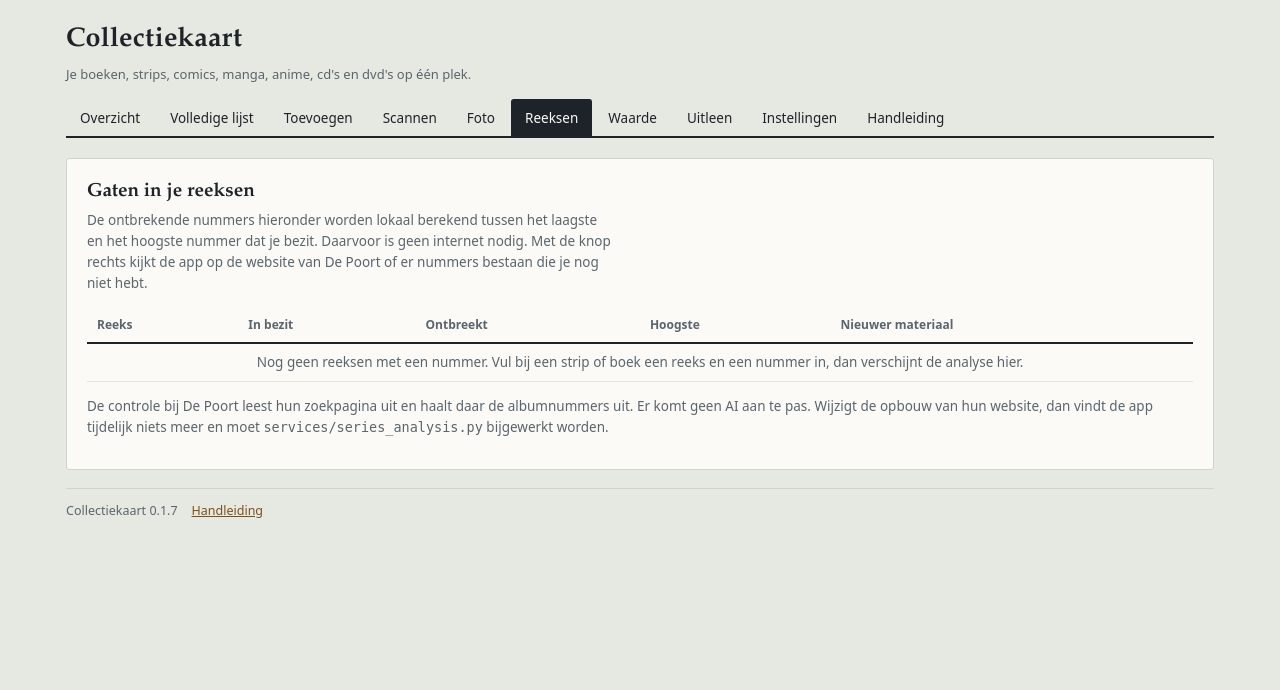
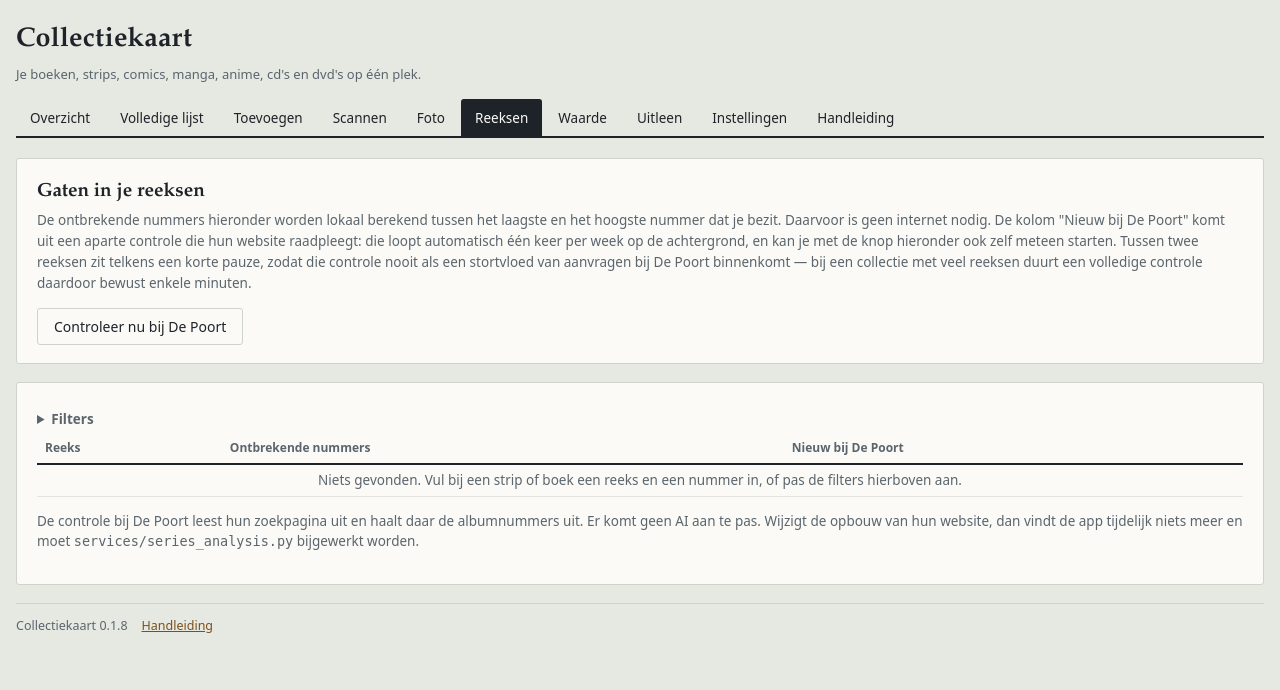
Before and after one commit to Thedevilinperson/media-organiser, a Flask app: page /analyse/reeksen in a window 1280 px wide. Shown: the top 690 px of the page. Run offline with Flask 3, Linux system fonts and the light colour scheme.

Commit message:
reeksanalyse en view

```diff
--- a/collectiekaart/app.py
+++ b/collectiekaart/app.py
@@ -17,7 +17,7 @@
 from extensions import db
 from middleware import IngressMiddleware
 from security import register_security
-from services.jobs import check_overdue_loans_job
+from services.jobs import check_overdue_loans_job, run_series_check
 from version import __version__
 from views import register_blueprints
 
@@ -63,6 +63,10 @@
 
     with app.app_context():
         from models import ensure_schema, seed_defaults  # bewust laat geïmporteerd
+        # Registreert de tabel voor de reeksencontrole bij db.create_all().
+        # Los model in models_series.py, zodat models.py zelf niet gewijzigd
+        # hoeft te worden voor deze ene extra tabel.
+        import models_series  # noqa: F401
         db.create_all()
         ensure_schema()
         seed_defaults()
@@ -128,8 +132,9 @@
 
 def start_scheduler(app):
     """
-    Dagelijkse controle op te lang uitgeleende media. Draait niet in het
-    herlaadproces van de ontwikkelserver, anders zou de taak dubbel lopen.
+    Dagelijkse controle op te lang uitgeleende media, en de wekelijkse
+    controle bij De Poort op nieuwe nummers per reeks. Draait niet in het
+    herlaadproces van de ontwikkelserver, anders zouden de taken dubbel lopen.
     """
     if os.environ.get("WERKZEUG_RUN_MAIN") == "true" and app.debug:
         return None
@@ -140,6 +145,14 @@
         hours=24,
         args=[app],
         id="overdue_check",
+        replace_existing=True,
+    )
+    scheduler.add_job(
+        run_series_check,
+        "interval",
+        weeks=1,
+        args=[app],
+        id="series_check",
         replace_existing=True,
     )
     scheduler.start()
--- a/collectiekaart/config.yaml
+++ b/collectiekaart/config.yaml
@@ -1,5 +1,5 @@
 name: "Collectiekaart"
-version: "0.1.7"
+version: "0.1.8"
 slug: "collectiekaart"
 description: "Beheer je boeken, strips, comics, manga, anime, cd's en dvd's"
 url: "https://github.com/jouw-gebruikersnaam/collectiekaart"
--- /dev/null
+++ b/collectiekaart/static/css/layout-wide.css
@@ -0,0 +1,38 @@
+/*
+  Extra opmaak voor pagina's met een grote tabel: Overzicht, Volledige lijst,
+  Waarde, Uitleen en Reeksen. Bewust een los bestand in plaats van een
+  wijziging in style.css zelf: zo kan dit nooit per ongeluk iets in de rest
+  van de opmaak raken, en is meteen duidelijk welke regels hiervoor bijkwamen.
+
+  Wordt na style.css geladen, zodat de kleinere tabelpadding hieronder wint
+  bij gelijke specificiteit. .app-shell.wide en .intro binnen .wide winnen
+  sowieso, ongeacht laadvolgorde, omdat ze een hogere specificiteit hebben
+  dan de regels die ze overschrijven.
+*/
+
+.app-shell.wide {
+  max-width: 1800px;
+}
+
+/* Op de reeksenpagina moet de inleidende tekst de volle breedte gebruiken in
+   plaats van de leesbreedte van 68ch die .intro elders bewust aanhoudt. */
+.app-shell.wide .intro {
+  max-width: none;
+}
+
+/* Minder witruimte tussen de rijen: duidelijk zichtbaar bij een tabel met
+   honderden rijen zoals de Volledige lijst. Enkel vanaf 701px: onder die
+   breedte wordt elke rij in style.css al een kaartje met een eigen, bewust
+   krappe padding — zonder deze grens zou deze regel die kaartjes ongewild
+   opnieuw aanpassen, want dit bestand laadt na style.css en wint dus op
+   gelijke specificiteit, media query of niet. */
+@media (min-width: 701px) {
+  table.data-table th,
+  table.data-table td {
+    padding: 5px 8px;
+  }
+
+  table.data-table.compact td {
+    padding: 4px 8px;
+  }
+}
--- a/collectiekaart/static/js/series.js
+++ b/collectiekaart/static/js/series.js
@@ -1,46 +1,35 @@
-/* Controle op nieuwere nummers bij De Poort. */
+/*
+  Eén knop die de controle bij De Poort voor alle reeksen tegelijk start. De
+  server doet het echte werk op de achtergrond (met een pauze tussen elke
+  reeks, zie services/jobs.py), dus dit script wacht niet op een resultaat -
+  het meldt enkel dat de controle gestart is en dat de pagina straks
+  ververst kan worden om de uitkomst te zien.
+*/
 (function () {
   "use strict";
 
-  var url = document.currentScript.dataset.url;
+  var button = document.getElementById("check-all-btn");
+  if (!button) { return; }
 
-  document.querySelectorAll(".check-new-btn").forEach(function (button) {
+  var status = document.getElementById("check-all-status");
+
   button.addEventListener("click", function () {
-      var target = document.getElementById(button.dataset.target);
-      target.textContent = "Bezig met opzoeken…";
     button.disabled = true;
+    status.textContent = "Bezig gestart…";
 
-      var body = new FormData();
-      body.append("series", button.dataset.series);
-      (button.dataset.owned || "").split(",").filter(Boolean).forEach(function (number) {
-        body.append("owned", number);
-      });
-
-      fetch(url, {
-        method: "POST",
-        body: body,
-        headers: { "X-CSRF-Token": window.Collectiekaart.csrf() },
-      })
-        .then(function (response) { return response.json(); })
+    window.Collectiekaart.post(button.dataset.url)
       .then(function (data) {
+        if (data.ok) {
+          status.textContent = "Controle gestart. Dit kan enkele minuten duren; ververs de " +
+            "pagina straks om de resultaten te zien.";
+        } else {
+          status.textContent = data.error || "Kon de controle niet starten.";
           button.disabled = false;
-          if (!data.ok) {
-            target.textContent = "Lukte niet: " + data.error;
-            target.className = "overdue";
-            return;
         }
-          if (data.note) { target.textContent = data.note; return; }
-          if (!data.new_numbers.length) {
-            target.textContent = "Niets nieuws gevonden.";
-            return;
-          }
-          target.textContent = "Mogelijk nieuw: " + data.new_numbers.join(", ");
-          target.className = "overdue";
       })
       .catch(function () {
+        status.textContent = "Kon de controle niet starten.";
         button.disabled = false;
-          target.textContent = "Opzoeken lukte niet.";
-        });
       });
   });
 })();
--- a/collectiekaart/templates/base.html
+++ b/collectiekaart/templates/base.html
@@ -6,10 +6,11 @@
   <meta name="csrf-token" content="{{ csrf_token() }}">
   <title>{% block title %}Collectiekaart{% endblock %}</title>
   <link rel="stylesheet" href="{{ asset('css/style.css') }}">
+  <link rel="stylesheet" href="{{ asset('css/layout-wide.css') }}">
 </head>
 <body>
   <a class="skip-link" href="#inhoud">Naar de inhoud</a>
-  <div class="app-shell">
+  <div class="app-shell {% block shell_class %}{% endblock %}">
     <header class="app-header">
       <h1 class="app-title">Collectiekaart</h1>
       <p class="app-tagline">Je boeken, strips, comics, manga, anime, cd's en dvd's op één plek.</p>
--- a/collectiekaart/templates/full_list.html
+++ b/collectiekaart/templates/full_list.html
@@ -1,5 +1,6 @@
 {% extends "base.html" %}
 {% block title %}Volledige lijst — Collectiekaart{% endblock %}
+{% block shell_class %}wide{% endblock %}
 {% block content %}
 
 <div class="totals-row">
--- a/collectiekaart/templates/index.html
+++ b/collectiekaart/templates/index.html
@@ -1,5 +1,6 @@
 {% extends "base.html" %}
 {% block title %}Overzicht — Collectiekaart{% endblock %}
+{% block shell_class %}wide{% endblock %}
 {% block content %}
 
 <div class="totals-row">
--- a/collectiekaart/templates/lending.html
+++ b/collectiekaart/templates/lending.html
@@ -1,5 +1,6 @@
 {% extends "base.html" %}
 {% block title %}Uitleen — Collectiekaart{% endblock %}
+{% block shell_class %}wide{% endblock %}
 {% block content %}
 
 <div class="panel">
--- a/collectiekaart/templates/series_analysis.html
+++ b/collectiekaart/templates/series_analysis.html
@@ -1,44 +1,114 @@
 {% extends "base.html" %}
 {% block title %}Reeksen — Collectiekaart{% endblock %}
+{% block shell_class %}wide{% endblock %}
 {% block content %}
 <div class="panel">
   <h2>Gaten in je reeksen</h2>
-  <p class="muted intro">
+  <p class="muted">
     De ontbrekende nummers hieronder worden lokaal berekend tussen het laagste en het hoogste
-    nummer dat je bezit. Daarvoor is geen internet nodig. Met de knop rechts kijkt de app op de
-    website van De Poort of er nummers bestaan die je nog niet hebt.
+    nummer dat je bezit. Daarvoor is geen internet nodig. De kolom "Nieuw bij De Poort" komt uit
+    een aparte controle die hun website raadpleegt: die loopt automatisch één keer per week op de
+    achtergrond, en kan je met de knop hieronder ook zelf meteen starten. Tussen twee reeksen zit
+    telkens een korte pauze, zodat die controle nooit als een stortvloed van aanvragen bij De
+    Poort binnenkomt — bij een collectie met veel reeksen duurt een volledige controle daardoor
+    bewust enkele minuten.
   </p>
+
+  <div class="form-actions" style="margin-top:0;">
+    <button type="button" class="btn btn-outline" id="check-all-btn"
+            data-url="{{ url_for('analysis.series_check_all') }}"
+            {% if check_running %}disabled{% endif %}>Controleer nu bij De Poort</button>
+    <span id="check-all-status" class="muted" aria-live="polite">
+      {% if check_running %}Er loopt al een controle op de achtergrond.{% endif %}
+    </span>
+  </div>
+</div>
+
+<div class="panel">
+  <form method="get" action="{{ url_for('analysis.series') }}">
+    <details class="filter-block" {% if filters.type or filters.owner or filters.series or filters.author %}open{% endif %}>
+      <summary>Filters</summary>
+      <div class="filter-bar">
+        <div>
+          <label for="f-type">Type</label>
+          <select name="type" id="f-type" data-autosubmit>
+            <option value="">Alle types</option>
+            {% for code, label in type_options %}
+              <option value="{{ code }}" {{ 'selected' if filters.type == code }}>{{ label }}</option>
+            {% endfor %}
+          </select>
+        </div>
+        <div>
+          <label for="f-owner">Eigenaar</label>
+          <select name="owner" id="f-owner" data-autosubmit>
+            <option value="">Alle eigenaars</option>
+            {% for name in owner_options %}
+              <option value="{{ name }}" {{ 'selected' if filters.owner == name }}>{{ name }}</option>
+            {% endfor %}
+          </select>
+        </div>
+        <div>
+          <label for="f-series">Reeks</label>
+          <select name="series" id="f-series" data-autosubmit>
+            <option value="">Alle reeksen</option>
+            {% for name in series_options %}
+              <option value="{{ name }}" {{ 'selected' if filters.series == name }}>{{ name }}</option>
+            {% endfor %}
+          </select>
+        </div>
+        <div>
+          <label for="f-author">Auteur</label>
+          <select name="author" id="f-author" data-autosubmit>
+            <option value="">Alle auteurs</option>
+            {% for name in author_options %}
+              <option value="{{ name }}" {{ 'selected' if filters.author == name }}>{{ name }}</option>
+            {% endfor %}
+          </select>
+        </div>
+      </div>
+      {% if filters.type or filters.owner or filters.series or filters.author %}
+        <p class="muted"><a href="{{ url_for('analysis.series') }}">Filters wissen</a></p>
+      {% endif %}
+      <noscript><div class="form-actions"><button type="submit">Filters toepassen</button></div></noscript>
+    </details>
+  </form>
 
   <div class="table-wrap">
     <table class="data-table">
       <thead>
-        <tr><th>Reeks</th><th>In bezit</th><th>Ontbreekt</th><th>Hoogste</th><th>Nieuwer materiaal</th></tr>
+        <tr><th>Reeks</th><th>Ontbrekende nummers</th><th>Nieuw bij De Poort</th></tr>
       </thead>
       <tbody>
         {% for row in analysis %}
         <tr>
           <td data-label="Reeks"><strong>{{ row.series }}</strong></td>
-          <td data-label="In bezit" class="mono">{{ row.owned | join(', ') }}</td>
-          <td data-label="Ontbreekt">
+          <td data-label="Ontbrekende nummers">
             {% if row.missing %}
               <span class="overdue mono">{{ row.missing | join(', ') }}</span>
             {% else %}
               <span class="ok-text">volledig</span>
             {% endif %}
           </td>
-          <td data-label="Hoogste" class="mono">{{ row.highest_owned }}</td>
-          <td data-label="Nieuwer">
-            <button class="btn btn-outline btn-small check-new-btn"
-                    data-series="{{ row.series }}"
-                    data-owned="{{ row.owned | join(',') }}"
-                    data-target="check-{{ loop.index }}">Kijk bij De Poort</button>
-            <div id="check-{{ loop.index }}" class="muted" aria-live="polite"></div>
+          <td data-label="Nieuw bij De Poort">
+            {% set check = row.check %}
+            {% if not check %}
+              <span class="muted">nog niet gecontroleerd</span>
+            {% elif not check.ok %}
+              <span class="overdue">{{ check.message or 'lukte niet' }}</span>
+            {% elif check.new_numbers %}
+              <span class="overdue mono">{{ check.new_numbers | join(', ') }}</span>
+            {% else %}
+              <span class="ok-text">niets nieuws</span>
+            {% endif %}
+            {% if check and check.checked_at %}
+              <div class="muted" style="font-size:11.5px;">op {{ check.checked_at.strftime('%d-%m-%Y %H:%M') }}</div>
+            {% endif %}
           </td>
         </tr>
         {% else %}
-        <tr><td colspan="5" class="empty">
-          Nog geen reeksen met een nummer. Vul bij een strip of boek een reeks en een nummer in,
-          dan verschijnt de analyse hier.
+        <tr><td colspan="3" class="empty">
+          Niets gevonden. Vul bij een strip of boek een reeks en een nummer in, of pas de filters
+          hierboven aan.
         </td></tr>
         {% endfor %}
       </tbody>
@@ -55,6 +125,5 @@
 
 {% block scripts %}
 <script src="{{ asset('js/app.js') }}"></script>
-<script src="{{ asset('js/series.js') }}"
-        data-url="{{ url_for('analysis.series_check_new') }}"></script>
+<script src="{{ asset('js/series.js') }}"></script>
 {% endblock %}
--- a/collectiekaart/templates/value.html
+++ b/collectiekaart/templates/value.html
@@ -1,5 +1,6 @@
 {% extends "base.html" %}
 {% block title %}Waarde — Collectiekaart{% endblock %}
+{% block shell_class %}wide{% endblock %}
 {% block content %}
 <div class="panel">
   <h2>Waarde per type</h2>
--- a/collectiekaart/version.py
+++ b/collectiekaart/version.py
@@ -1 +1 @@
-__version__ = "0.1.7"
+__version__ = "0.1.8"
--- a/collectiekaart/views/analysis.py
+++ b/collectiekaart/views/analysis.py
@@ -1,12 +1,15 @@
 """Reeksanalyse en waardebepaling van de collectie."""
-from flask import Blueprint, jsonify, render_template, request
+import threading
+
+from flask import Blueprint, current_app, jsonify, render_template, request
 from sqlalchemy.orm import joinedload
 
 from extensions import db
-from models import Media, MediaType
-from flask import flash, redirect, url_for
+from models import Media, MediaType, get_setting
+from models_series import SeriesCheck
 from security import clean_text, safe_float
-from services.series_analysis import check_new_releases, missing_numbers_per_series
+from services.jobs import run_series_check
+from services.series_analysis import missing_numbers_per_series
 from services.value_estimation import estimate_value_lastdodo, search_url
 
 analysis_bp = Blueprint("analysis", __name__, url_prefix="/analyse")
@@ -17,21 +20,88 @@
 
 @analysis_bp.route("/reeksen")
 def series():
-    items = (
+    filters = {
+        "type": request.args.get("type", "").strip(),
+        "owner": request.args.get("owner", "").strip(),
+        "series": request.args.get("series", "").strip(),
+        "author": request.args.get("author", "").strip(),
+    }
+
+    all_items = (
         db.session.query(Media)
+        .options(joinedload(Media.media_type), joinedload(Media.owner))
         .join(MediaType)
         .filter(MediaType.field_profile.in_(SERIES_PROFILES))
         .filter(Media.series.isnot(None), Media.series_number.isnot(None))
         .all()
     )
-    return render_template("series_analysis.html", analysis=missing_numbers_per_series(items))
+
+    def matches(m, ignore=None):
+        if filters["type"] and ignore != "type":
+            if not m.media_type or m.media_type.code != filters["type"]:
+                return False
+        if filters["owner"] and ignore != "owner":
+            if not m.owner or m.owner.name != filters["owner"]:
+                return False
+        if filters["series"] and ignore != "series" and m.series != filters["series"]:
+            return False
+        if filters["author"] and ignore != "author" and (m.author or "") != filters["author"]:
+            return False
+        return True
+
+    # Cascaderende keuzelijsten: elke lijst toont enkel wat nog mogelijk is
+    # gegeven de andere filters, net als bij de volledige lijst.
+    def options(ignore, extract):
+        values = set()
+        for m in all_items:
+            if matches(m, ignore=ignore):
+                v = extract(m)
+                if v:
+                    values.add(v)
+        return values
+
+    type_options = sorted(
+        options("type", lambda m: (m.media_type.code, m.media_type.label) if m.media_type else None),
+        key=lambda pair: pair[1].lower(),
+    )
+    owner_options = sorted(options("owner", lambda m: m.owner.name if m.owner else None), key=str.lower)
+    series_options = sorted(options("series", lambda m: m.series), key=str.lower)
+    author_options = sorted(options("author", lambda m: m.author), key=str.lower)
+
+    filtered_items = [m for m in all_items if matches(m)]
+    analysis = missing_numbers_per_series(filtered_items)
+
+    checks = {c.series: c for c in db.session.query(SeriesCheck).all()}
+    for row in analysis:
+        row["check"] = checks.get(row["series"])
+
+    return render_template(
+        "series_analysis.html",
+        analysis=analysis,
+        filters=filters,
+        type_options=type_options,
+        owner_options=owner_options,
+        series_options=series_options,
+        author_options=author_options,
+        check_running=get_setting("series_check_running") == "1",
+    )
 
 
-@analysis_bp.route("/reeksen/nieuw", methods=["POST"])
-def series_check_new():
-    series_name = (request.form.get("series") or "").strip()[:200]
-    owned = [n for n in (safe_float(v) for v in request.form.getlist("owned")) if n is not None]
-    return jsonify(check_new_releases(series_name, owned))
+@analysis_bp.route("/reeksen/controleer-alles", methods=["POST"])
+def series_check_all():
+    """
+    Start de controle bij De Poort voor alle reeksen op de achtergrond. Draait
+    in een aparte thread zodat deze aanvraag meteen terugkeert: met veel
+    reeksen en de verplichte pauze tussen aanvragen (zie services/jobs.py)
+    kan de volledige controle enkele minuten duren, te lang om een
+    browserverzoek op te laten wachten.
+    """
+    if get_setting("series_check_running") == "1":
+        return jsonify({"ok": False, "error": "Er loopt al een controle op de achtergrond."})
+
+    app_obj = current_app._get_current_object()
+    threading.Thread(target=run_series_check, args=(app_obj,), daemon=True).start()
+    return jsonify({"ok": True})
 
 
 @analysis_bp.route("/waarde")
```
Also changed, not shown: collectiekaart/models_series.py (added, +28 -0 lines), collectiekaart/services/jobs.py (+68 -3 lines), collectiekaart/CHANGELOG.md. Lines whose indentation alone changed are shown as unchanged.
